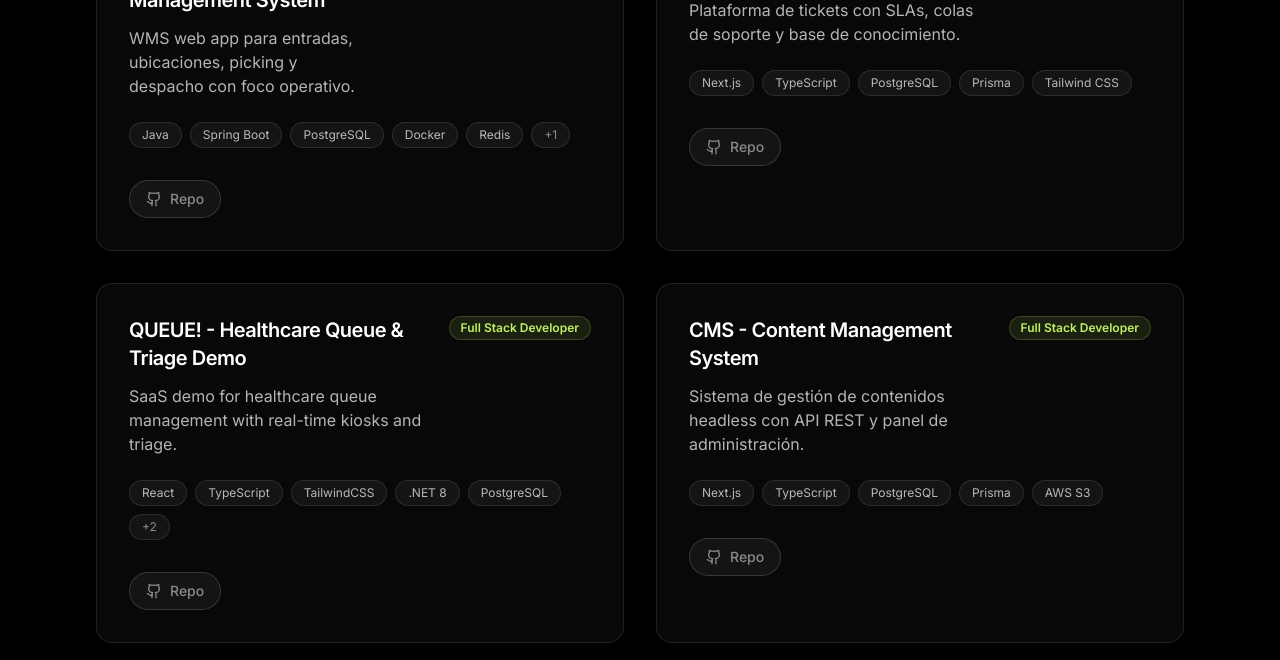
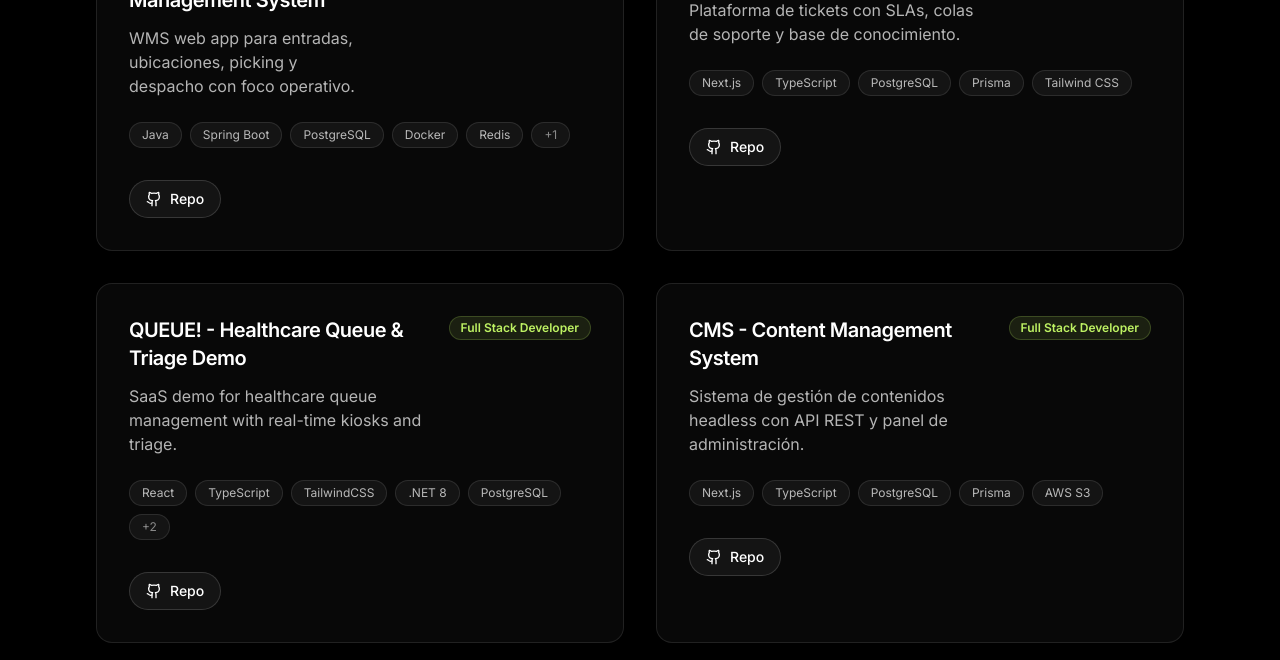
Before and after one commit to albertogalvez-dev/albertogalvez-dev.github.io, a Next.js app: page / in a window 1280 px wide. Shown: the part 2260-2920 px from the top of the page. Built offline with nearby package versions, Linux system fonts and the light colour scheme.

Commit message:
feat: add QUEUE project and enable repo buttons

```diff
--- a/app/projects/[slug]/page.tsx
+++ b/app/projects/[slug]/page.tsx
@@ -104,14 +104,15 @@
 
                     <div className="flex flex-wrap gap-3">
                         {project.repoUrl && (
-                            <button
-                                type="button"
-                                disabled
-                                className="inline-flex items-center gap-2 rounded-full border border-white/15 bg-white/5 px-5 py-2.5 text-sm font-medium text-white/50 cursor-not-allowed"
+                            <a
+                                href={project.repoUrl}
+                                target="_blank"
+                                rel="noopener noreferrer"
+                                className="inline-flex items-center gap-2 rounded-full border border-white/15 bg-white/5 px-5 py-2.5 text-sm font-medium text-white transition-colors hover:bg-white/10 hover:text-white"
                             >
                                 <Github className="h-4 w-4" aria-hidden="true" />
                                 Repo
-                            </button>
+                            </a>
                         )}
 
                         <button
--- a/components/project-card.tsx
+++ b/components/project-card.tsx
@@ -83,14 +83,16 @@
 
             <div className="relative z-20 mt-8 flex flex-wrap gap-3">
                 {project.repoUrl && (
-                    <button
-                        type="button"
-                        disabled
-                        className="inline-flex items-center gap-2 rounded-full border border-white/15 bg-white/5 px-4 py-2 text-sm font-medium text-white/50 cursor-not-allowed"
+                    <a
+                        href={project.repoUrl}
+                        target="_blank"
+                        rel="noopener noreferrer"
+                        className="inline-flex items-center gap-2 rounded-full border border-white/15 bg-white/5 px-4 py-2 text-sm font-medium text-white transition-colors hover:bg-white/10 hover:text-white"
+                        onClick={(e) => e.stopPropagation()}
                     >
                         <Github className="h-4 w-4" aria-hidden="true" />
                         Repo
-                    </button>
+                    </a>
                 )}
 
                 {project.demoUrl && (
```
